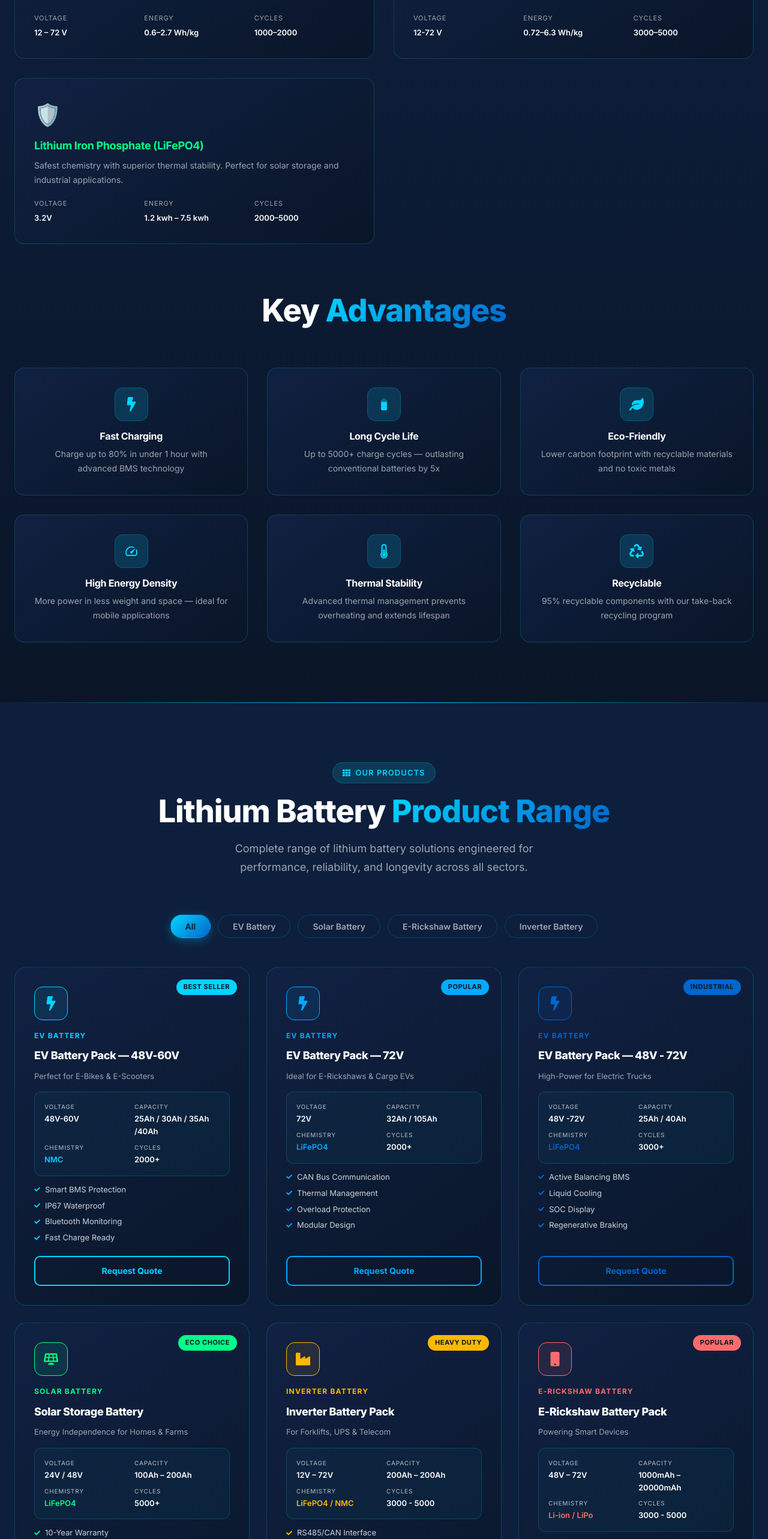
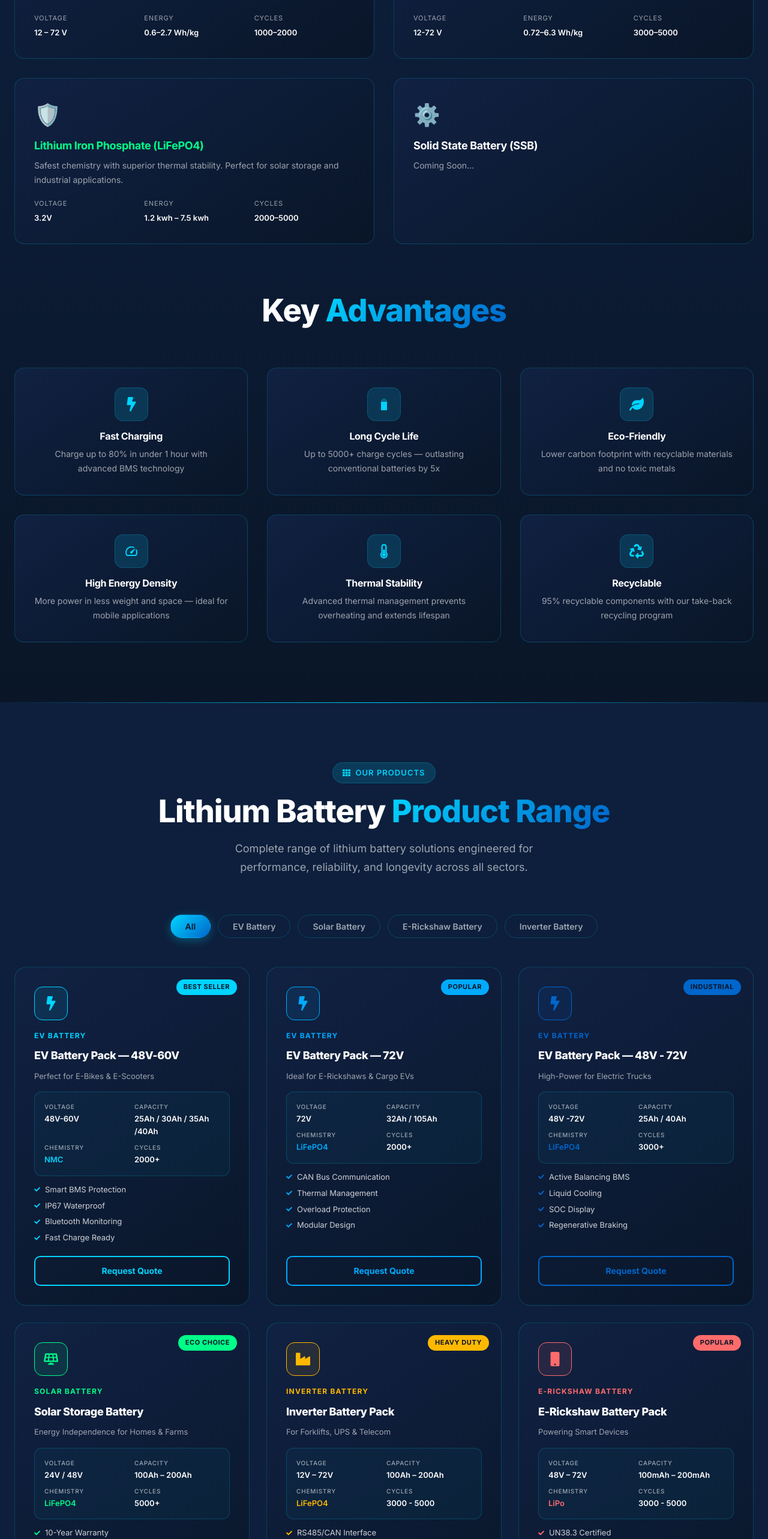
Before and after one commit to Mohit97593/bilsanda-energy, a React (Create React App) app in the folder client/: page / in a window 1280 px wide. Shown: the part 2580-5146 px from the top of the page at 60% size. Built offline with nearby package versions, Linux system fonts and the light colour scheme; the HTML template or start-up script is replaced by a standard one.

Commit message:
Add Solid State Battery (SSB) as coming soon

```diff
--- a/client/src/components/About/About.js
+++ b/client/src/components/About/About.js
@@ -31,15 +31,11 @@ const batteryTypes = [
     cycles: '2000–5000',
     color: '#00FF88',
   },
-  // {
-  //   icon: '⚙️',
-  //   name: 'Lithium Manganese Oxide (LMO)',
-  //   desc: 'High discharge rates with excellent thermal safety. Used in power tools and medical equipment.',
-  //   voltage: '12V',
-  //   energy: '6.3 Wh/kg',
-  //   cycles: '300–700',
-  //   color: '#FFB800',
-  // },
+  {
+    icon: '⚙️',
+    name: 'Solid State Battery (SSB)',
+    desc: 'Coming Soon...',
+  },
 ];
 
 const advantages = [
@@ -139,6 +135,7 @@ const About = () => {
               <div className="type-icon" style={{ color: type.color }}>{type.icon}</div>
               <h3 className="type-name" style={{ color: type.color }}>{type.name}</h3>
               <p className="type-desc">{type.desc}</p>
+              {type.voltage && (
                 <div className="type-specs">
                   <div className="type-spec">
                     <span className="ts-label">Voltage</span>
@@ -153,6 +150,7 @@ const About = () => {
                     <span className="ts-value">{type.cycles}</span>
                   </div>
                 </div>
+              )}
             </div>
           ))}
         </div>
--- a/client/src/components/Footer/Footer.js
+++ b/client/src/components/Footer/Footer.js
@@ -18,7 +18,7 @@ const Footer = () => {
                 <div className="footer-logo-icon"><FaBolt /></div>
                 <div className="footer-logo-text">
                   <span className="fl-main">FUSION ENERGY</span>
-                  <span className="fl-sub">ENERGY</span>
+                  {/* <span className="fl-sub">ENERGY</span> */}
                 </div>
               </div>
               <p className="footer-tagline">
@@ -60,7 +60,7 @@ const Footer = () => {
               <h4 className="footer-heading">Products</h4>
               <ul className="footer-links">
                 <li><a href="#products">EV Battery Pack 48V</a></li>
-                <li><a href="#products">EV Battery Pack 72V</a></li>
+                <li><a href="#products">EV Battery Pack 60V</a></li>
                 <li><a href="#products">EV Battery Pack 72V</a></li>
                 <li><a href="#products">Solar Storage Batteries</a></li>
                 <li><a href="#products">Industrial Batteries</a></li>
--- a/client/src/components/Products/Products.js
+++ b/client/src/components/Products/Products.js
@@ -74,9 +74,9 @@ const products = [
     name: 'Inverter Battery Pack',
     tagline: 'For Forklifts, UPS & Telecom',
     voltage: '12V – 72V',
-    capacity: '200Ah – 200Ah',
+    capacity: '100Ah – 200Ah',
     energy: '1.2 kWh – 7.5 kWh',
-    chemistry: 'LiFePO4 / NMC',
+    chemistry: 'LiFePO4 ',
     cycles: '3000 - 5000',
     weight: '50 – 500 kg',
     features: ['RS485/CAN Interface', 'SCADA Integration', 'Fire Suppression Ready', 'IP55 Rated'],
@@ -90,14 +90,22 @@ const products = [
     name: 'E-Rickshaw Battery Pack',
     tagline: 'Powering Smart Devices ',
     voltage: '48V – 72V',
-    capacity: '1000mAh – 20000mAh',
+    capacity: '100mAh – 200mAh',
     energy: '1.2 kWh – 755 kWh',
-    chemistry: 'Li-ion / LiPo',
+    chemistry: 'LiPo',
     cycles: '3000 - 5000',
     weight: '20g – 500g',
     features: ['UN38.3 Certified', 'CE/RoHS Compliant', 'Custom Form Factor', 'PCB Protection'],
     color: '#FF6B6B',
     badge: 'Popular',
+  },
+  {
+    id: 7,
+    category: 'EV Battery',
+    icon: <FaBolt />,
+    name: 'Solid State Battery (SSB)',
+    tagline: 'Coming Soon...',
+    color: '#FFB800',
   },
 ];
 
@@ -153,6 +161,7 @@ const Products = () => {
               <h3 className="product-name">{product.name}</h3>
               <p className="product-tagline">{product.tagline}</p>
 
+              {product.voltage && (
                 <div className="product-specs">
                   <div className="pspec">
                     <span className="pspec-label">Voltage</span>
@@ -171,7 +180,9 @@ const Products = () => {
                     <span className="pspec-value">{product.cycles}</span>
                   </div>
                 </div>
+              )}
 
+              {product.features && product.features.length > 0 && (
                 <div className="product-features">
                   {product.features.map((f, j) => (
                     <div key={j} className="pfeat">
@@ -180,6 +191,7 @@ const Products = () => {
                     </div>
                   ))}
                 </div>
+              )}
 
               <a
                 href="#contact"
```
Lines whose indentation alone changed are shown as unchanged.
